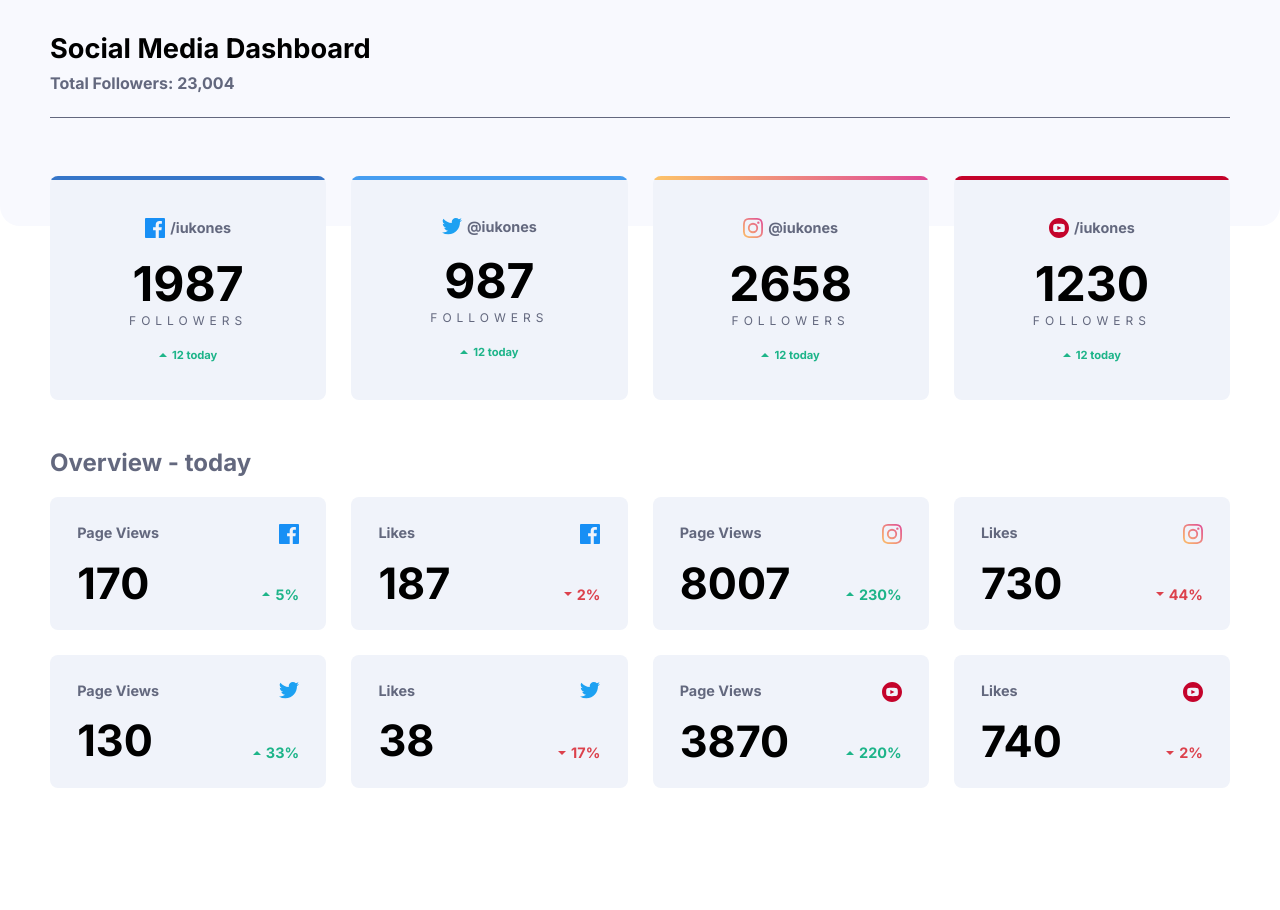
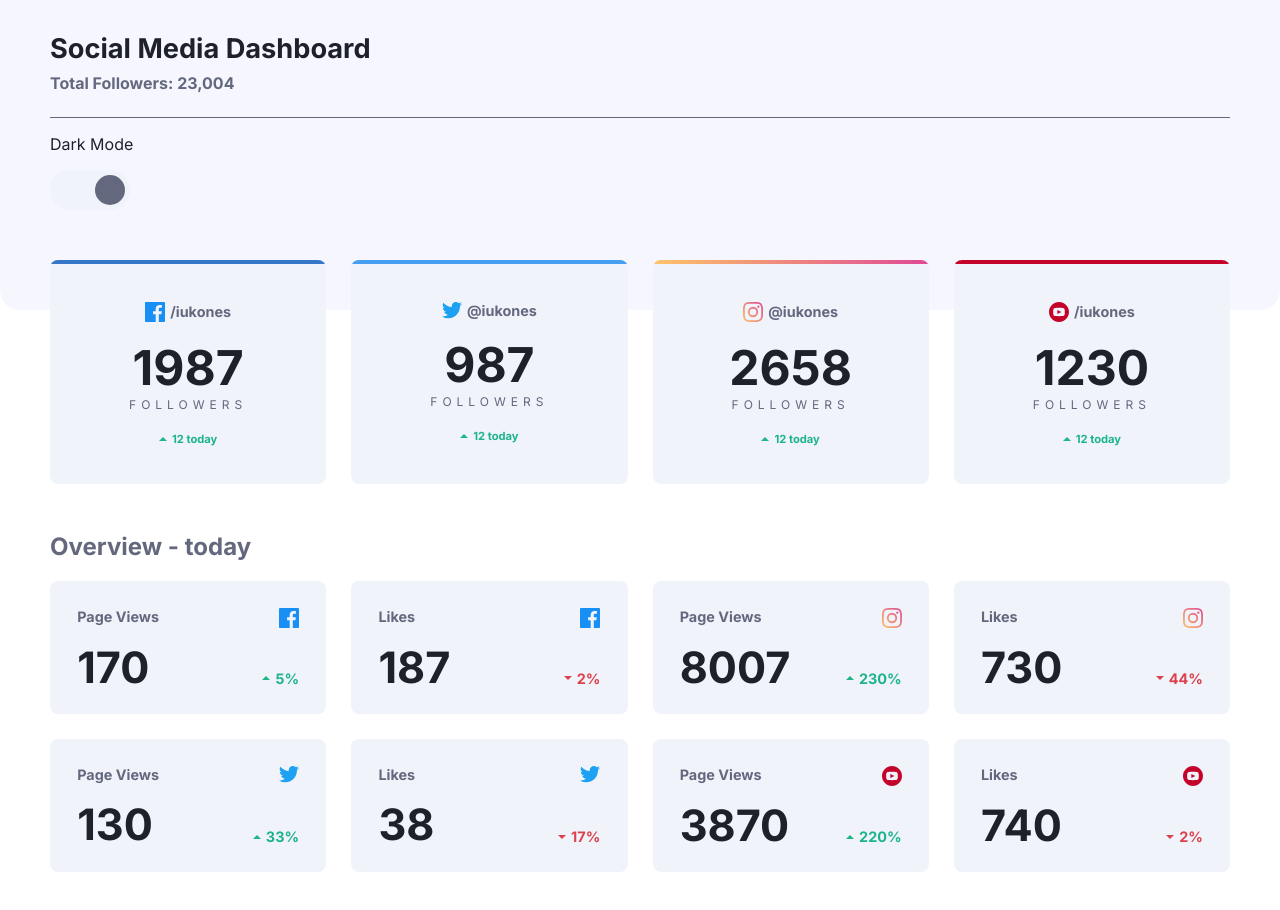
Before and after one commit to iukones/dashboard-mobile-exercise, a plain HTML site: page index.html in a window 1280 px wide. Drawn offline with Linux system fonts and the light colour scheme.

Commit message:
add dark mode styles

```diff
--- a/css/style.css
+++ b/css/style.css
@@ -7,11 +7,15 @@
   --instagram-2: hsl(329, 70%, 58%);
   --youTube: hsl(348, 97%, 39%);
   --dark-grayish-text: hsl(228, 12%, 44%);
+  --whiteHeader: hsl(230, 75%, 98%);
+  --whiteCard: hsl(222, 50%, 96%);
+  --principalText: hsl(225, 17%, 14%);
 }
 * {
   box-sizing: border-box;
 }
 body {
+  color: var(--principalText);
   font-family: 'Inter', sans-serif;
   margin: 0;
 }
@@ -23,7 +27,7 @@ body {
   grid-row-gap: 25px;
 }
 .header {
-  background-color: #f8f9fe;
+  background-color: var(--whiteHeader);
   padding-bottom: 100px;
   border-radius: 0 0 20px 20px;
   padding-top: 2em;
@@ -36,8 +40,36 @@ body {
   color: var(--dark-grayish-text);
   margin: .5em 0;
   font-weight: bold;
-  border-bottom: 1.3px solid var(--dark-grayish-text);
+  border-bottom: 1px solid var(--dark-grayish-text);
   padding-bottom: 1.5em;
+}
+.checkbox {
+  display: none;
+}
+.checkbox:checked ~ .toggle:before {
+  transform: translate(0);
+}
+.toggle {
+  width: 80px;
+  height: 40px;
+  display: block;
+  border-radius: 50px;
+  background-color: var(--whiteCard);
+  padding: 5px;
+  box-sizing: border-box;
+  cursor: pointer;
+  user-select: none;
+}
+.toggle::before {
+  content: "";
+  display: block;
+  width: 30px;
+  height: 30px;
+  border-radius: 50%;
+  background-color: var(--dark-grayish-text);
+  transform: translate(40px);
+  transition: .3s;
+  will-change: transform;
 }
 .top-cards {
   margin-top: -50px;
@@ -47,7 +79,7 @@ body {
 .card {
   border-radius: 8px;
   overflow: hidden;
-  background-color: #f0f3fa;
+  background-color: var(--whiteCard);
   text-align: center;
   padding: 1.7em 0;
   position: relative;
@@ -85,11 +117,8 @@ body {
 .card-title img {
   margin-right: 5px;
 }
-.card-followers {
-  /* border: 1px solid green; */
-}
+
 .card-followers-number {
-  /* border: 1px solid red; */
   font-size: 3em;
   font-weight: bold;
 }
@@ -122,29 +151,25 @@ h2 {
   color: var(--dark-grayish-text);
 }
 .card-small {
-
   display: grid;
   grid-template-columns: 1fr 1fr;
   grid-row-gap: 1em;
   border-radius: 8px;
-  background-color: #f0f3fa;
+  background-color: var(--whiteCard);
   padding: 1.7em;
 }
 .card-small p {
   margin: 0;
 }
 .card-small-views {
-
   font-size: .9em;
   font-weight: bold;
   color: var(--dark-grayish-text);
 }
 .card-small-icon {
-
   text-align: right;
 }
 .card-small-number {
-
   font-size: 2.7em;
   font-weight: bold;
   line-height: .9;
@@ -191,3 +216,27 @@ h2 {
     grid-template-columns: 1fr 1fr 1fr 1fr;
   }
  }
+
+ /* Dark mode */
+ @media screen and (prefers-color-scheme: dark) {
+
+   :root {
+     /* Dark Theme */
+    --dark-grayish-text:hsl(228, 34%, 66%);
+    --whiteHeader: hsl(232, 19%, 15%);
+    --whiteCard: hsl(228, 28%, 20%);
+    --principalText:  hsl(0, 0%, 100%);
+    --veryDarkBlueBG: hsl(230, 17%, 14%);
+  }
+  body {
+    background-color: var(--veryDarkBlueBG);
+    color: var(--principalText);
+  }
+  img {
+    opacity: .75;
+    transition: opacity .5s ease-in-out;
+  }
+  img:hover {
+    opacity: 1;
+  }
+ }
--- a/index.html
+++ b/index.html
@@ -13,6 +13,11 @@
     <div class="wrapper">
       <h1>Social Media Dashboard</h1>
       <p class="header-total">Total Followers: 23,004</p>
+      <div class="dark-mode">
+        <p class="dark-mode-title">Dark Mode</p>
+        <input type="checkbox" class="checkbox" name="" id="checkbox">
+        <label class="toggle" for="checkbox"></label>
+      </div>
     </div>
   </header>
 
```
